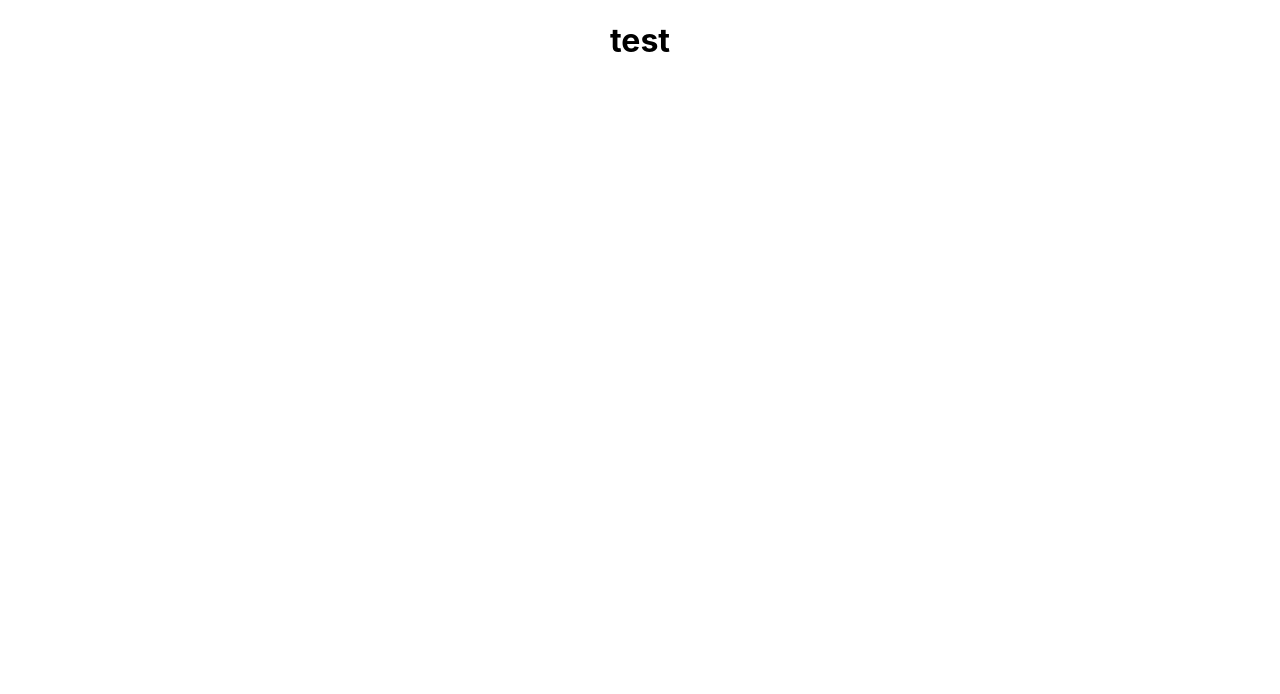
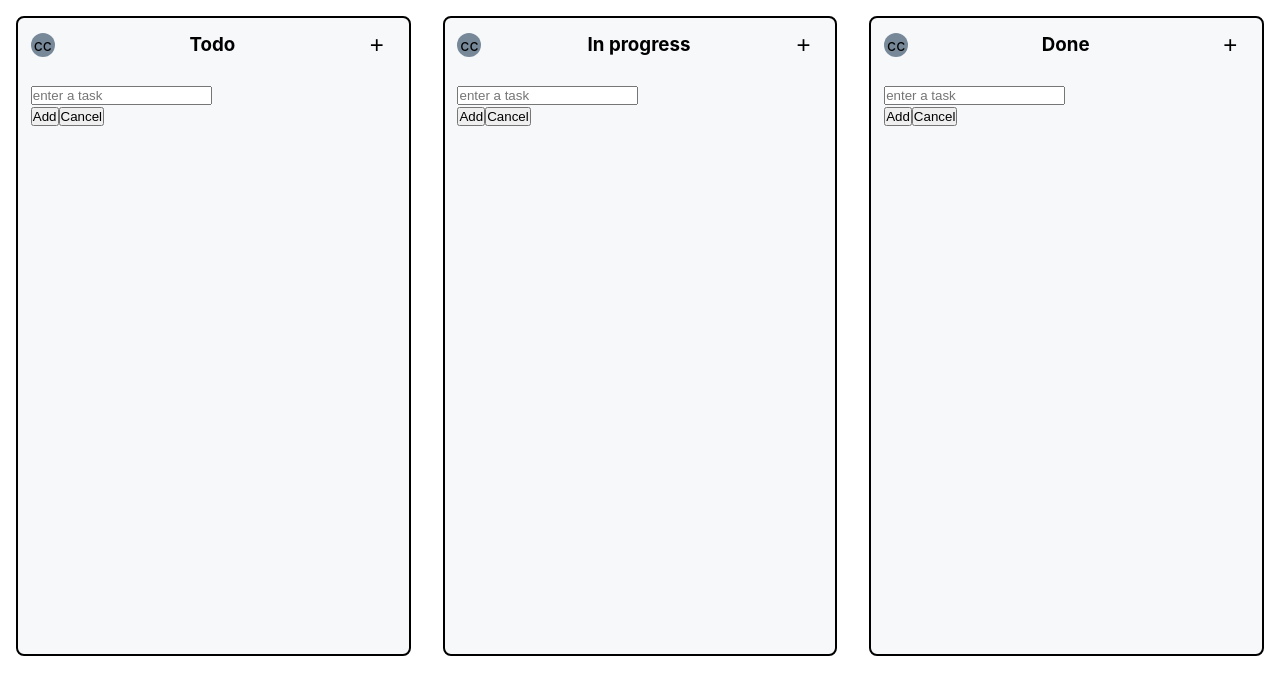
Before and after one commit to TheGuzman/Kanban-app, a React (Create React App) app in the folder kanban-app/: page / in a window 1280 px wide. Shown: the top 694 px of the page. Built offline with nearby package versions, Linux system fonts and the light colour scheme.

Commit message:
componentes del tablero añadidos

```diff
--- a/kanban-app/src/App.css
+++ b/kanban-app/src/App.css
@@ -1,3 +1,10 @@
-.App {
-  text-align: center;
+*{
+  padding:0;
+  margin:0;
+  box-sizing: border-box;
 }
+
+.App >* {
+  font-family:-apple-system,BlinkMacSystemFont,Segoe UI,Helvetica,Arial,sans-serif,Apple Color
+  Emoji,Segoe UI Emoji;
+}
--- a/kanban-app/src/App.js
+++ b/kanban-app/src/App.js
@@ -1,10 +1,11 @@
 
 import './App.css';
+import TaskBoard from './components/task-board/task-board';
 
 function App() {
   return (
     <div className="App">
-      <h1>test</h1>
+     <TaskBoard></TaskBoard>
     </div>
   );
 }
--- /dev/null
+++ b/kanban-app/src/components/add-task-button/add-task.jsx
@@ -0,0 +1,17 @@
+import './style.css'
+// import NewTaskGenerator from '../new-task-generator/new-task-generator'
+// import { render } from '@testing-library/react'
+
+function AddTaskButton() {
+
+
+    // function handleClick(){
+
+    // render(<NewTaskGenerator></NewTaskGenerator>)
+    // }
+    return (
+    <button className='add-task__button' /*onClick={handleClick}*/>+</button>
+)
+}
+
+export default AddTaskButton
--- /dev/null
+++ b/kanban-app/src/components/add-task-button/style.css
@@ -0,0 +1,6 @@
+.add-task__button{
+    border: none;
+    background-color: inherit;
+    margin-right: 0.5em;
+    font-size: 1.5em;
+}
--- /dev/null
+++ b/kanban-app/src/components/column/column.jsx
@@ -0,0 +1,42 @@
+import './style.css'
+import Counter from '../counter/counter'
+import AddTaskButton from '../add-task-button/add-task'
+import NewTaskGenerator from '../new-task-generator/new-task-generator'
+
+
+function Column() {
+
+    const columns = [
+        {
+            id: 1,
+            title: 'Todo',
+            cards: []
+        },
+        {
+            id: 2,
+            title: 'In progress',
+            cards: []
+        },
+        {
+            id: 3,
+            title: 'Done',
+            cards: []
+        }
+    ]
+
+
+    return (
+        <div className='columns__container'>
+        {columns.map(c=><div key={c.id} className={'column ' + c.title}>
+            <div className='column__header'>
+            <Counter></Counter>
+           <h3>{c.title}</h3>
+           <AddTaskButton></AddTaskButton>
+           </div>
+           <NewTaskGenerator></NewTaskGenerator>
+            </div>)}
+        </div>
+    )
+}
+
+export default Column
--- /dev/null
+++ b/kanban-app/src/components/column/style.css
@@ -0,0 +1,26 @@
+.columns__container{
+    display: flex;
+    flex-direction: row;
+    justify-content: space-around;
+}
+.column{
+    display: flex;
+    flex-direction: column;
+    margin:1em;
+    border: 2px solid black;
+    border-radius: 8px;
+    min-height: 80vh;
+    width: 100%;
+    background-color: #f6f8fa
+}
+
+.column__header{
+    display: flex;
+    flex-direction: row;
+    align-items:center;
+    justify-content: space-between;
+}
+
+.column > *{
+    margin: 0.8em;
+}
--- /dev/null
+++ b/kanban-app/src/components/counter/counter.jsx
@@ -0,0 +1,10 @@
+import './style.css'
+function Counter(){
+
+
+    return(
+        <div className='counter__container'>cc</div>
+    )
+}
+
+export default Counter
--- /dev/null
+++ b/kanban-app/src/components/counter/style.css
@@ -0,0 +1,12 @@
+.counter__container{
+    display: flex;
+    justify-content: center;
+    align-items: center;
+    text-align: center;
+    border-radius: 50%;
+    border: none;
+    background-color: lightslategray;
+    width: 1.5em;
+    height: 1.5em;
+
+}
--- /dev/null
+++ b/kanban-app/src/components/new-task-generator/new-task-generator.jsx
@@ -0,0 +1,16 @@
+
+
+function NewTaskGenerator(){
+
+    return(
+        <div>
+            <input type='text' placeholder='enter a task'></input>
+            <div>
+                <button>Add</button>
+                <button>Cancel</button>
+            </div>
+        </div>
+    )
+}
+
+export default NewTaskGenerator
--- /dev/null
+++ b/kanban-app/src/components/task-board/task-board.jsx
@@ -0,0 +1,16 @@
+import React from "react"
+import Column from "../column/column"
+
+
+
+
+function TaskBoard() {
+
+    return (
+        <React.Fragment>
+            <Column></Column>
+        </React.Fragment>
+    )
+}
+
+export default TaskBoard
```
